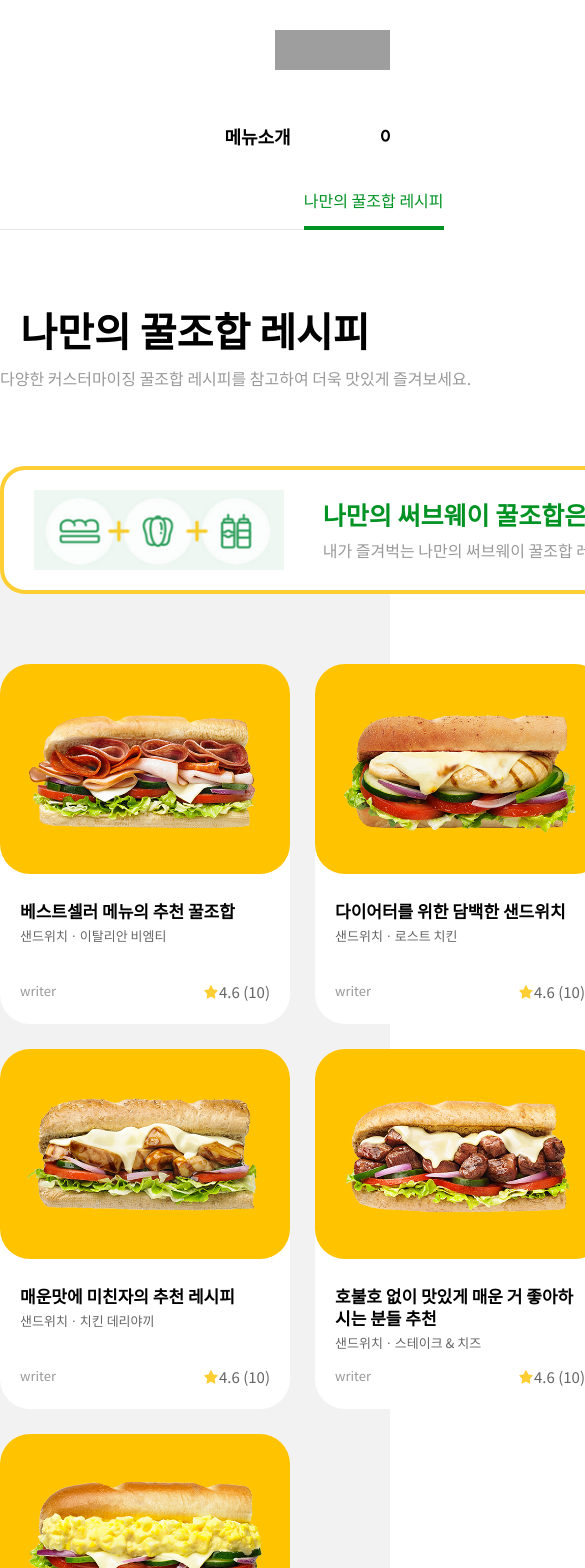
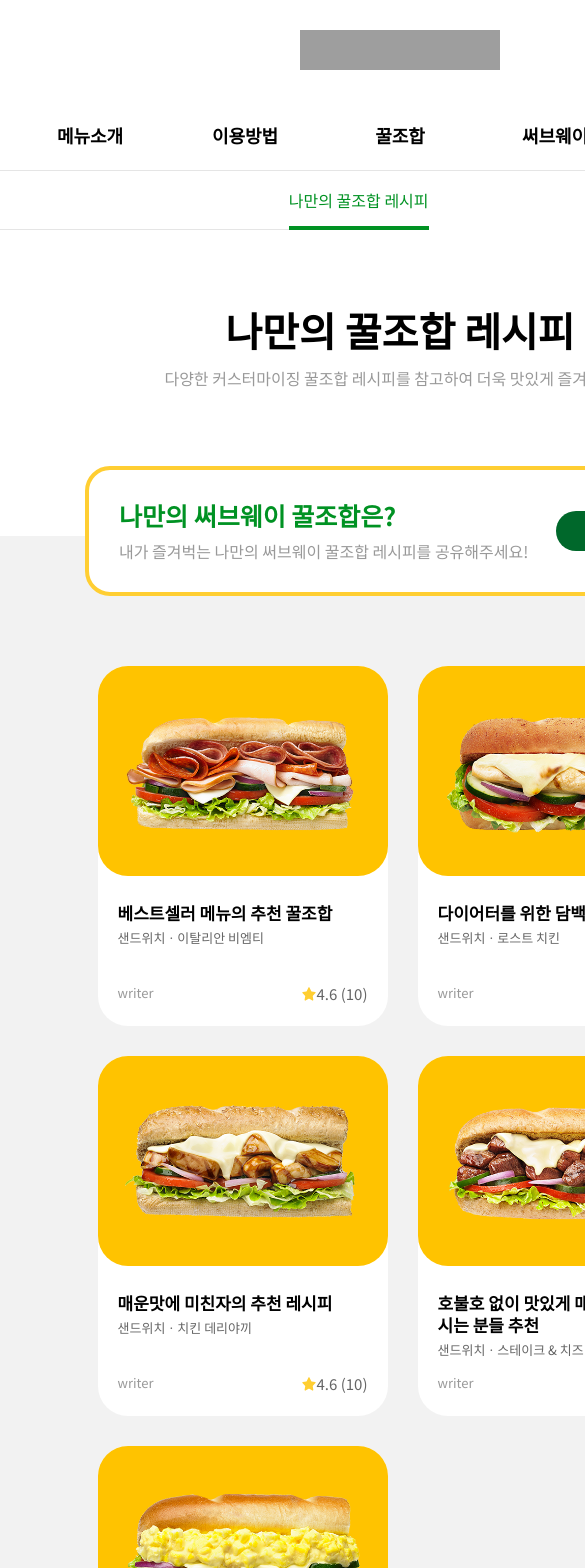
Before and after one commit to Kwaksohyun/subway-combination, a React (Create React App) app: page /myRecipeList in a window 390 px wide. Shown: the top 1568 px of the page, 585 px wide, since content can reach past the window. Built offline with nearby package versions, Linux system fonts and the light colour scheme; grey boxes are pictures that could not be loaded.

Commit message:
Design: 반응형 웹을 위한 디자인 변경

```diff
--- a/src/Components/Footer.tsx
+++ b/src/Components/Footer.tsx
@@ -4,6 +4,7 @@
 const FooterContainer = styled.footer`
     background-color: #292929;
     color: #ffffff95;
+    min-width: 800px;
     > div {
         max-width: 1200px;
         padding: 40px 0;
@@ -11,7 +12,7 @@
         display: flex;
         justify-content: center;
     }
-    // 화면 최대 767px
+    // 화면 최대 768px
     @media (max-width: 768px) {
         text-align: center;
         > div {
--- a/src/Components/Header.tsx
+++ b/src/Components/Header.tsx
@@ -6,17 +6,15 @@
 const HeaderContainer = styled.header`
     background-color: #fff;
     width: 100%;
-    height: 170px;
+    min-width: 800px;
+    height: 171px;
     overflow: hidden;
     position: absolute;     // body를 기준으로 위치
     z-index: 20;
     transition: all 0.3s ease;
     > div {
-        min-width: 750px;
+        max-width: 775px;
         margin: 0 auto;
-        display: flex;
-        flex-direction: column;
-        align-items: center;
     }
     &::after {
         content: '';
@@ -55,12 +53,8 @@
 const Nav = styled.nav`
     width: 100%;
     text-align: center;
-    position: absolute;
-    top: 102px;
     > ul {
         display: flex;
-        width: 775px;
-        margin: 0 auto;
     }
     > ul > li {
         display: flex;
@@ -94,6 +88,11 @@
     }
     > ul > li {
         padding: 15px 0;
+    }
+    > ul > li > a:hover,
+    > ul > li > a:focus {
+        color: ${(props) => props.theme.green.lighter};
+        transition-duration: 0.2s;
     }
 `;
 
--- a/src/Components/SubHeader.tsx
+++ b/src/Components/SubHeader.tsx
@@ -61,7 +61,7 @@
     margin: 0 auto;
     height: 60px;
     max-width: 1160px;
-    min-width: 680px;
+    min-width: 650px;
     padding: 0 10px;
     > ul {
         overflow: hidden;
--- a/src/Routes/FreshIngredients.tsx
+++ b/src/Routes/FreshIngredients.tsx
@@ -3,9 +3,11 @@
 import { AnimatePresence } from "framer-motion";
 import ProductItem from "../Components/MenuComponent/ProductItem";
 import { useState } from "react";
-import Footer from "../Components/Footer";
+import SubHeader from "../Components/SubHeader";
+import { useMatch } from "react-router-dom";
 
 const MenuListWrap = styled.div`
+    min-width: 800px;
     background-color: #f2f2f2;
     padding-top: 170px;
 `;
@@ -17,6 +19,7 @@
     color: #fff;
     text-align: center;
     position: relative;
+    overflow: hidden;
     > h2 {
         font-weight: 800;
         font-size: 65px;
@@ -100,14 +103,27 @@
     width: 1170px;
     margin: 0 auto;
     padding-bottom: 120px;
+    // 화면 1024px 이하
+    @media (max-width: 1024px) {
+        width: 800px;
+    }
     ul {
         display: grid;
         grid-template-columns: repeat(3, 1fr);
         gap: 30px;
+        overflow: hidden;
+        // 화면 1024px 이하
+        @media (max-width: 1024px) {
+            grid-template-columns: repeat(2, 1fr);
+        }
     }
 `;
 
 function FreshIngredients() {
+    const subMenuInfo = [
+        { index: 0, menuName: "써브웨이 이용방법", menuPath: "/utilizationSubway", menuMatch: useMatch("/utilizationSubway") },
+        { index: 1, menuName: "신선한 재료 소개", menuPath: "/freshInfo", menuMatch: useMatch("/freshInfo") }
+    ];
     const freshInfoTab = [
         { index: 0, name: "All", dataList: data.freshInfo },
         { index: 1, name: "빵", dataList: data.freshInfo.filter(i => i.category === "빵") },
@@ -122,6 +138,9 @@
     }
     return (
         <>
+            {/* 이용방법 페이지 내부 탐색 메뉴 */}
+            <SubHeader subMenuInfo={subMenuInfo} isBackgroundImg={true} />
+
             <MenuListWrap>
                 {/* 상품 visual */}
                 <VisualWrap>
@@ -153,7 +172,6 @@
                     </ul>
                 </ProductListWrap>
             </MenuListWrap>
-            <Footer />
         </>
     );
 }
--- a/src/Routes/MenuList.tsx
+++ b/src/Routes/MenuList.tsx
@@ -3,6 +3,7 @@
 import SubHeader from "../Components/SubHeader";
 
 const Container = styled.div`
+    min-width: 800px;
     position: relative;
     padding-top: 170px;
 `;
--- a/src/Routes/MyRecipeDetail.tsx
+++ b/src/Routes/MyRecipeDetail.tsx
@@ -65,11 +65,19 @@
     display: flex;
     justify-content: center;
     margin: 70px 0 80px 0;
+    // 화면 800px 이하
+    @media (max-width: 900px) {
+        flex-wrap: wrap;
+        margin-top: 0;
+    }
 `;
 
 const RecipeImg = styled.img`
-    width: 530px;
-    height: 360px;
+    max-width: 100%;
+    max-height: 100vh;
+    width: auto;
+    height: auto;
+    object-fit: contain;
 `;
 
 const RecipeDetailWrap = styled.ul`
--- a/src/Routes/MyRecipeList.tsx
+++ b/src/Routes/MyRecipeList.tsx
@@ -39,14 +39,27 @@
     align-items: center;
     border: 4px solid ${(props) => props.theme.yellow.darker};
     border-radius: 25px;
-    width: 930px;
-    padding: 20px 30px;
+    max-width: 950px;
+    min-width: 550px;
+    height: 130px;
+    padding: 0 30px;
     margin: 0 auto;
     position: relative;
     z-index: 1;
+    // 화면 800px 이하
+    @media (max-width: 900px) {
+        max-width: 760px;
+    }
+    @media (max-width: 800px) {
+        max-width: 630px;
+    }
     > img {
         width: 250px;
         height: 80px;
+        // 화면 800px 이하
+        @media (max-width: 900px) {
+            display: none;
+        }
     }
 `;
 
@@ -73,24 +86,32 @@
 `;
 
 const RecipeListWrap = styled.div`
-    width: 100%;
     background-color: #f2f2f2;
     margin-top: -60px;
     padding: 130px 0 120px 0;
-    > ul {
-        width: 1235px;
+    overflow: hidden;
+    > div {
+        width: 1250px;
         margin: 0 auto;
-        display: grid;
-        grid-template-columns: repeat(4, 1fr);
-        gap: 25px;
         // 화면 1024px 이하
         @media (max-width: 1024px) {
             width: 920px;
+        }
+        // 화면 800px 이하
+        @media (max-width: 800px) {
+            width: 605px;
+        }
+    }
+    > div > ul {
+        display: grid;
+        grid-template-columns: repeat(4, 1fr);
+        gap: 30px;
+        // 화면 1024px 이하
+        @media (max-width: 1024px) {
             grid-template-columns: repeat(3, 1fr);
         }
-        // 화면 768px 이하
-        @media (max-width: 768px) {
-            width: 605px;
+        // 화면 800px 이하
+        @media (max-width: 800px) {
             grid-template-columns: repeat(2, 1fr);
         }
     }
@@ -169,7 +190,7 @@
         return data.sandwichList.find(i => i.title === sandwich);
     }
     return (
-        <div style={{paddingTop: "170px"}}>
+        <div style={{paddingTop: "170px", minWidth: "800px"}}>
             <SubHeader subMenuInfo={subMenuInfo} isBackgroundImg={false} />
 
             <PageHeaderContainer>
@@ -180,6 +201,7 @@
             </PageHeaderContainer>
 
             <MyRecipeContentWrap>
+                {/* 나만의 꿀조합 레시피 입력창 이동 */}
                 <MakeMyRecipeBox>
                     <img src={`${process.env.PUBLIC_URL}/images/img_recipe_customizing.png`} alt="img_recipe_customizing" />
                     <MakeMyRecipeContent>
@@ -193,6 +215,7 @@
 
                 {/* 꿀조합 레시피 목록 */}
                 <RecipeListWrap>
+                    <div>
                         <ul>
                             {recipes.map((recipe) => (
                                 <RecipeItem key={recipe.id}>
@@ -221,6 +244,7 @@
                                 </RecipeItem>
                             ))}
                         </ul>
+                    </div>
                 </RecipeListWrap>
             </MyRecipeContentWrap>
         </div>
--- a/src/Routes/RegisterMyRecipe.tsx
+++ b/src/Routes/RegisterMyRecipe.tsx
@@ -4,7 +4,7 @@
 import { useState } from "react";
 import { useSetRecoilState } from "recoil";
 import { recipeState } from "../atoms";
-import { useNavigate } from "react-router-dom";
+import { useMatch, useNavigate } from "react-router-dom";
 
 const PageHeader = styled.div`
     display: flex;
@@ -26,29 +26,41 @@
 const MyRecipeFormWrap = styled.div`
     background-color: #f2f2f2;
     padding: 70px 0;
+    width: 100%;
+    > div {
+        max-width: 1050px;
+        margin: 0 auto;
+        background-color: #fff;
+    }
 `;
 
 const MyRecipeForm = styled.form`
-    width: 1050px;
-    margin: 0 auto;
-    padding: 30px 0;
+    min-width: 330px;
+    padding: 30px 25px 30px 35px;
     display: flex;
     flex-direction: column;
-    justify-content: center;
     align-items: center;
-    background-color: #fff;
 `;
 
 const FormStepWrap = styled.div`
     padding: 20px 0;
     display: flex;
-    width: 1008px;
+    width: 100%;
+    // 화면 1024px 이하
+    @media (max-width: 1024px) {
+        flex-direction: column;
+        padding: 25px 0;
+    }
 `;
 
 const FormTitleWrap = styled.div`
     display: flex;
     flex-direction: column;
-    margin: 0 35px;
+    margin-right: 35px;
+    // 화면 1024px 이하
+    @media (max-width: 1024px) {
+        padding-bottom: 10px;
+    }
 `;
 
 const FormLabelTitle = styled.label`
@@ -77,7 +89,6 @@
 
 const FormContent = styled.div`
     > ul {
-        width: 763px;
         display: flex;
         flex-wrap: wrap;
     }
@@ -268,13 +279,15 @@
         // 꿀조합 레시피 리스트 페이지로 이동
         navigate("/myRecipeList");
     };
+    console.log(useMatch("/myRecipeList/*"));
     return (
-        <div style={{paddingTop: "170px"}}>
+        <div style={{ paddingTop: "170px", minWidth: "800px" }}>
             <PageHeader>
                 <PageHeaderTitle>나만의 써브웨이 꿀조합은?</PageHeaderTitle>
                 <span>내가 즐겨먹는 나만의 써브웨이 꿀조합 레시피를 공유해주세요!</span>
             </PageHeader>
             <MyRecipeFormWrap>
+                <div>
                     <MyRecipeForm onSubmit={handleSubmit(onSubmit)}>
                         {/* 1) 제목 */}
                         <FormStepWrap>
@@ -435,10 +448,11 @@
                                 </ul>
                             </FormContent>
                         </FormStepWrap>
-                    <div>
+                        <div style={{margin: "15px auto"}}>
                             <SubmitBtn type="submit" disabled={isSubmitting}>등록하기</SubmitBtn>
                         </div>
                     </MyRecipeForm>
+                </div>
             </MyRecipeFormWrap>
         </div>
     )
--- a/src/Routes/Sandwich.tsx
+++ b/src/Routes/Sandwich.tsx
@@ -79,10 +79,19 @@
     width: 1170px;
     margin: 0 auto;
     padding-bottom: 120px;
+    // 화면 1024px 이하
+    @media (max-width: 1024px) {
+        width: 800px;
+    }
     ul {
         display: grid;
         grid-template-columns: repeat(3, 1fr);
         gap: 30px;
+        overflow: hidden;
+        // 화면 1024px 이하
+        @media (max-width: 1024px) {
+            grid-template-columns: repeat(2, 1fr);
+        }
     }
 `;
 
--- a/src/Routes/Wrap.tsx
+++ b/src/Routes/Wrap.tsx
@@ -89,10 +89,19 @@
     width: 1170px;
     margin: 0 auto;
     padding-bottom: 120px;
+    // 화면 1024px 이하
+    @media (max-width: 1024px) {
+        width: 800px;
+    }
     ul {
         display: grid;
         grid-template-columns: repeat(3, 1fr);
         gap: 30px;
+        overflow: hidden;
+        // 화면 1024px 이하
+        @media (max-width: 1024px) {
+            grid-template-columns: repeat(2, 1fr);
+        }
     }
 `;
 
```
Lines whose indentation alone changed are shown as unchanged.
